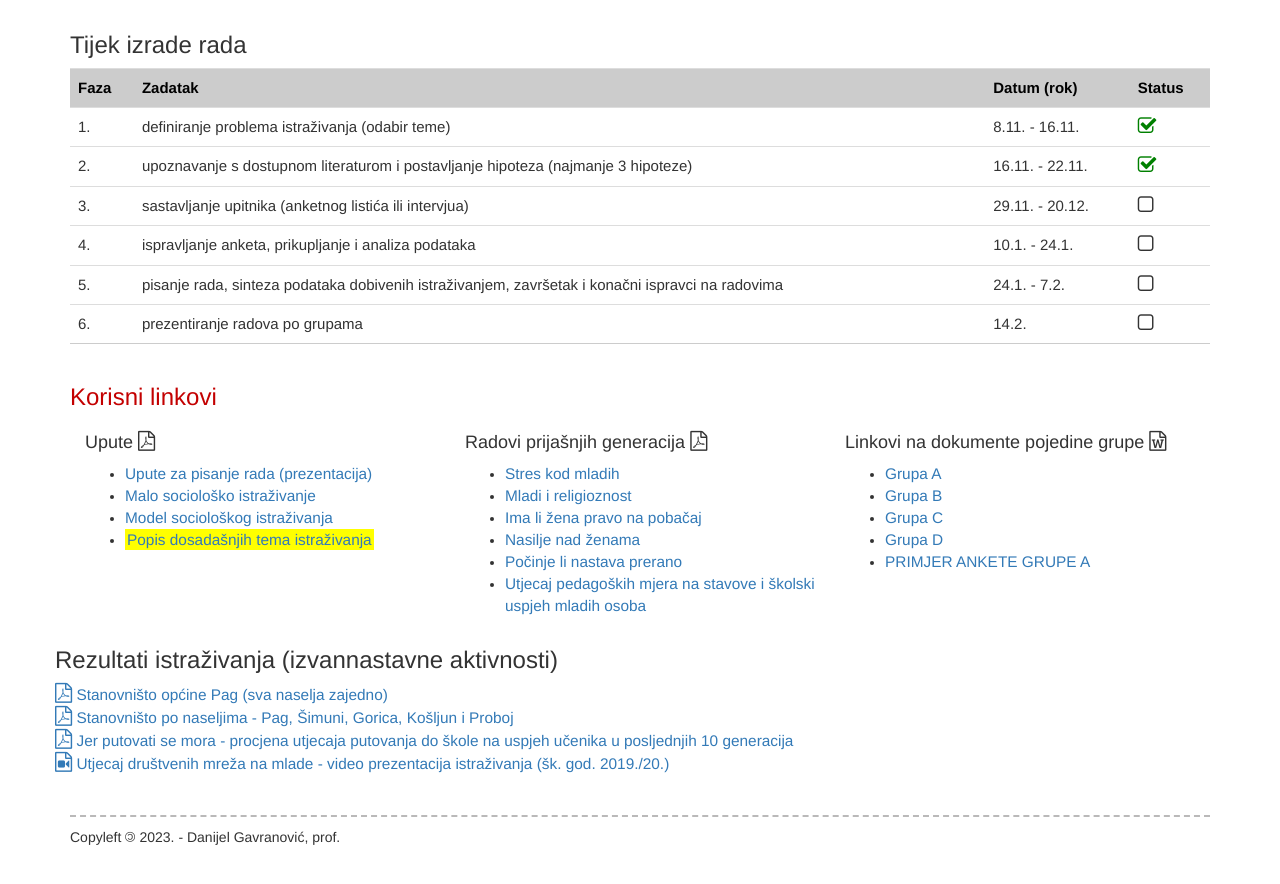
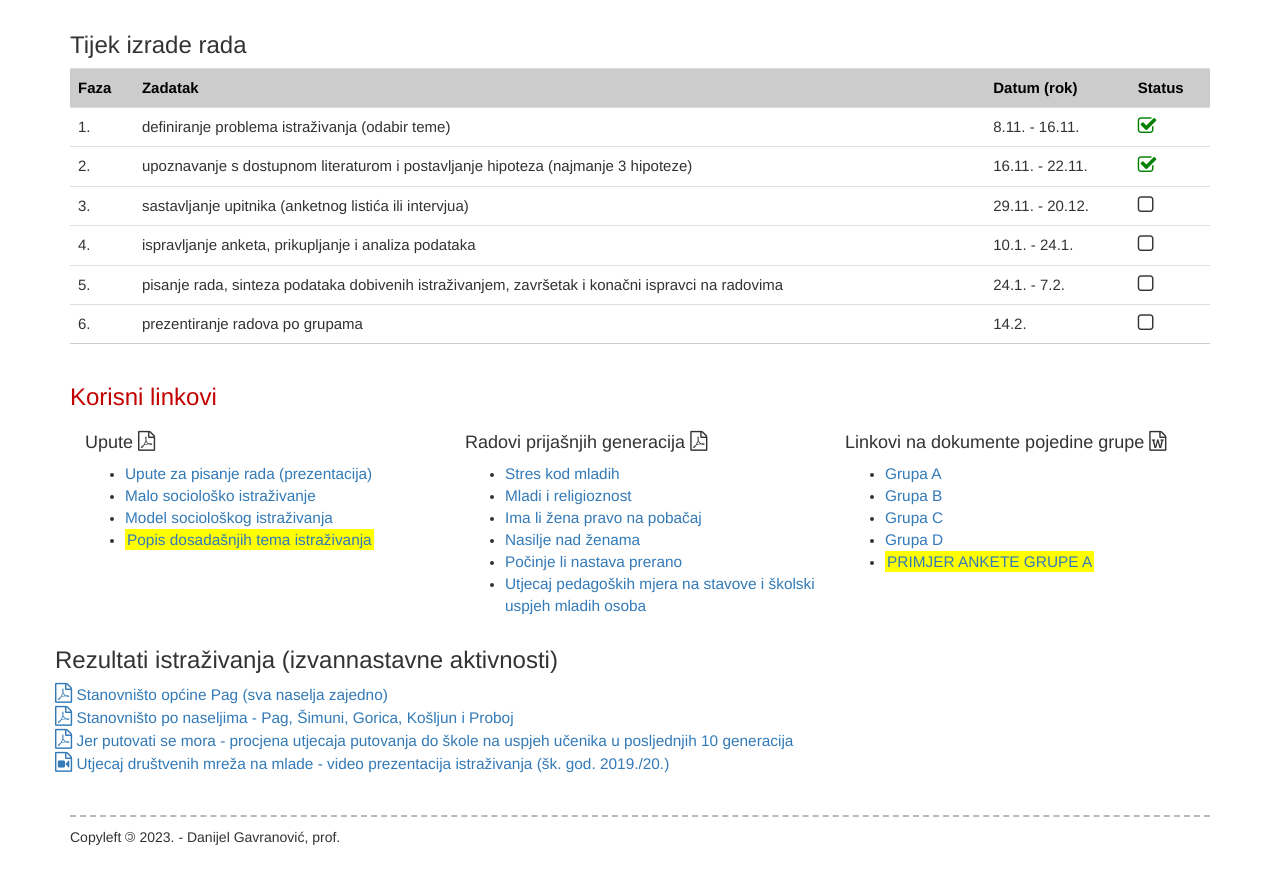
Before and after one commit to srednja-skola/sociologija, a plain HTML site: page istrazivanje.html in a window 1280 px wide. Shown: the part 58-942 px from the top of the page. Drawn offline with nearby package versions, Linux system fonts and the light colour scheme.

Commit message:
Update istrazivanje.html

```diff
--- a/istrazivanje.html
+++ b/istrazivanje.html
@@ -142,7 +142,7 @@
                         <li><a href="https://docs.google.com/document/d/1xo0_ye39zJ4RZGwbLFod67ljbU_G7P9fdfdxaPkvGGg/edit?usp=sharing" target="blank">Grupa B</a><!--  | <a class="marker" href="data/istrazivanje/ispravci/Grupa_B_Mediji i manipulacija.pdf">upute za ispravak</a>--> </li>
                         <li><a href="https://docs.google.com/document/d/1-0yrYUn4givpBks-bTQgBeRp50xT8Hv-AGx2ICjaPjE/edit?usp=sharing" target="blank">Grupa C</a><!--  | <a class="marker" href="data/istrazivanje/ispravci/Grupa_C_Pobacaj.pdf">upute za ispravak</a> --> </li>
                         <li><a href="https://docs.google.com/document/d/19RNq7AD9tNIDfSmx6RECmBhHObqGreA-vF3jksfzTeY/edit?usp=sharing" target="blank">Grupa D</a><!--  | <a class="marker" href="data/istrazivanje/ispravci/Grupa_C_Pobacaj.pdf">upute za ispravak</a> --> </li>
-                        <li><a href="https://srednja-skola.github.io/sociologija/data/istrazivanje/anketa.pdf">PRIMJER ANKETE GRUPE A</a></li>
+                        <li><a  class="marker" href="https://srednja-skola.github.io/sociologija/data/istrazivanje/anketa.pdf">PRIMJER ANKETE GRUPE A</a></li>
                     </ul>
 
                 </div>
```
